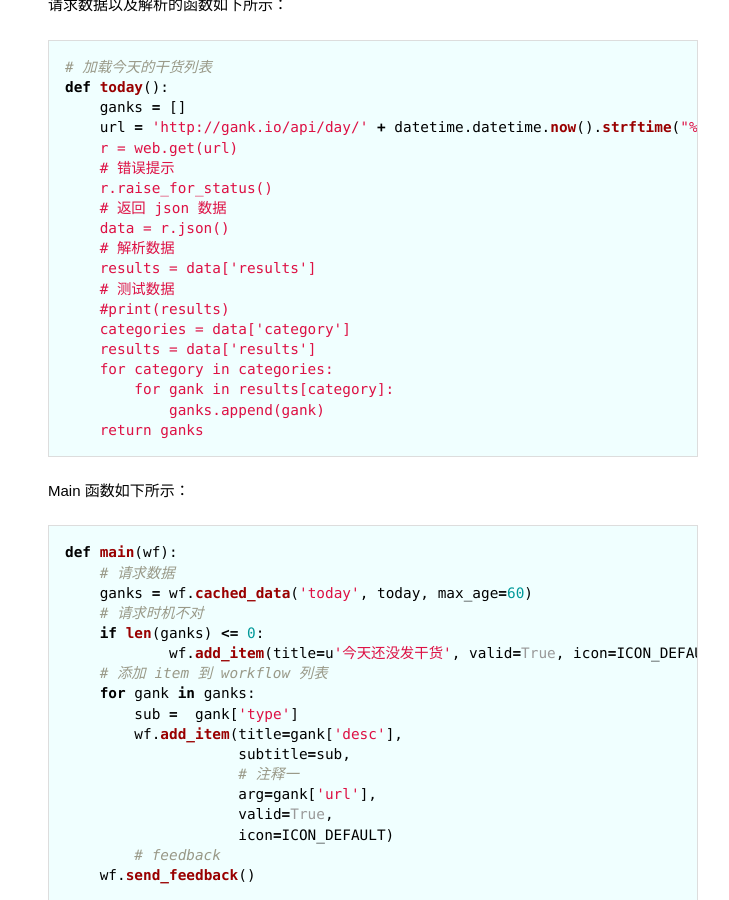
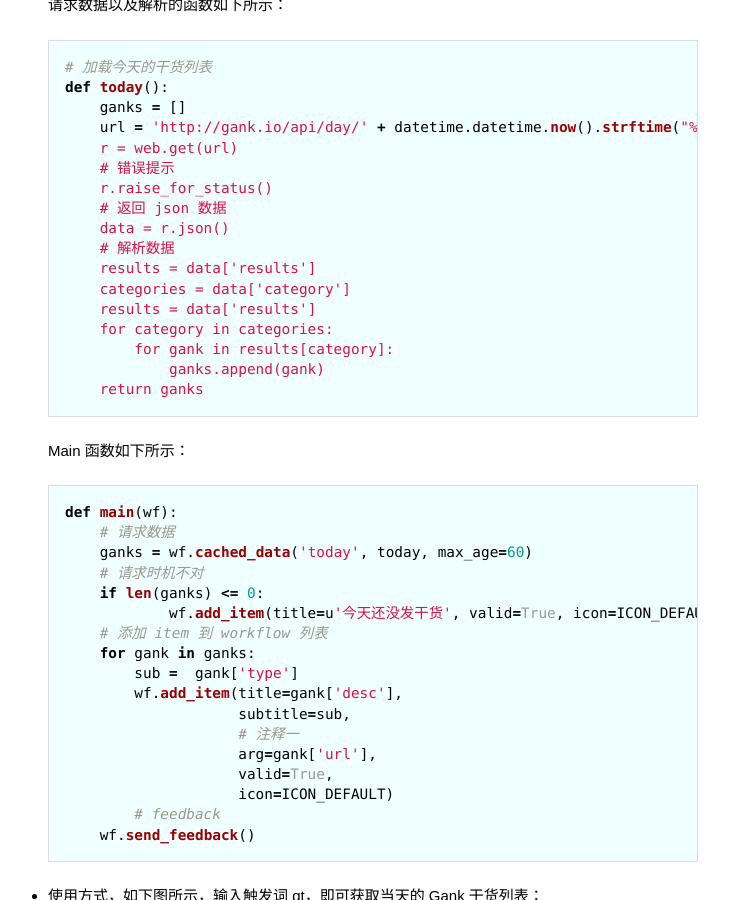
Before and after one commit to wuchangfeng/wuchangfeng.github.io, a Jekyll site: the page built from _posts/2016-11-24--how-to-write-a-workflow-for-mac.md, in a window 1280 px wide and 900 px high, scrolled down 6530 px. Shown: the whole window, without its empty margins (292-1021 px from the left). Built offline with Jekyll 4.4.1, drawn with Linux system fonts in a browser that asks for light colours; some web fonts are replaced; comment, search, counter and statistics services are not loaded; some of the changed text lies outside the part shown.

Commit message:
blog update

```diff
--- a/_layouts/post.html
+++ b/_layouts/post.html
@@ -12,7 +12,7 @@
 <article>
     <div class="center">
         <h1>{{ page.title }}</h1>
-        <time>{{ page.date | date: '%B %-d, %Y' }}</time>
+        <time>{{ page.date|date: "%m-%d,&nbsp;%Y" }}</time>
     </div>
     <div class="divider"></div>
     {{ content }}
--- a/_posts/2016-11-24--how-to-write-a-workflow-for-mac.md
+++ b/_posts/2016-11-24--how-to-write-a-workflow-for-mac.md
@@ -139,8 +139,6 @@
       data = r.json()
       # 解析数据
       results = data['results']
-      # 测试数据
-      #print(results)
       categories = data['category']
       results = data['results']
       for category in categories:
@@ -181,4 +179,4 @@
 
 好了，以上就是开发一个 workflow 的大概流程，我们选择的语言是 Python，当然其他语言也是可以的，我在网上看了看，我写的这篇文章应该是比较全面的中文开发 workflow 的教程。虽然过程很简单，嘿嘿。
 
-Thanks for reading ！！！
+**Thanks for reading ！！！**
```
